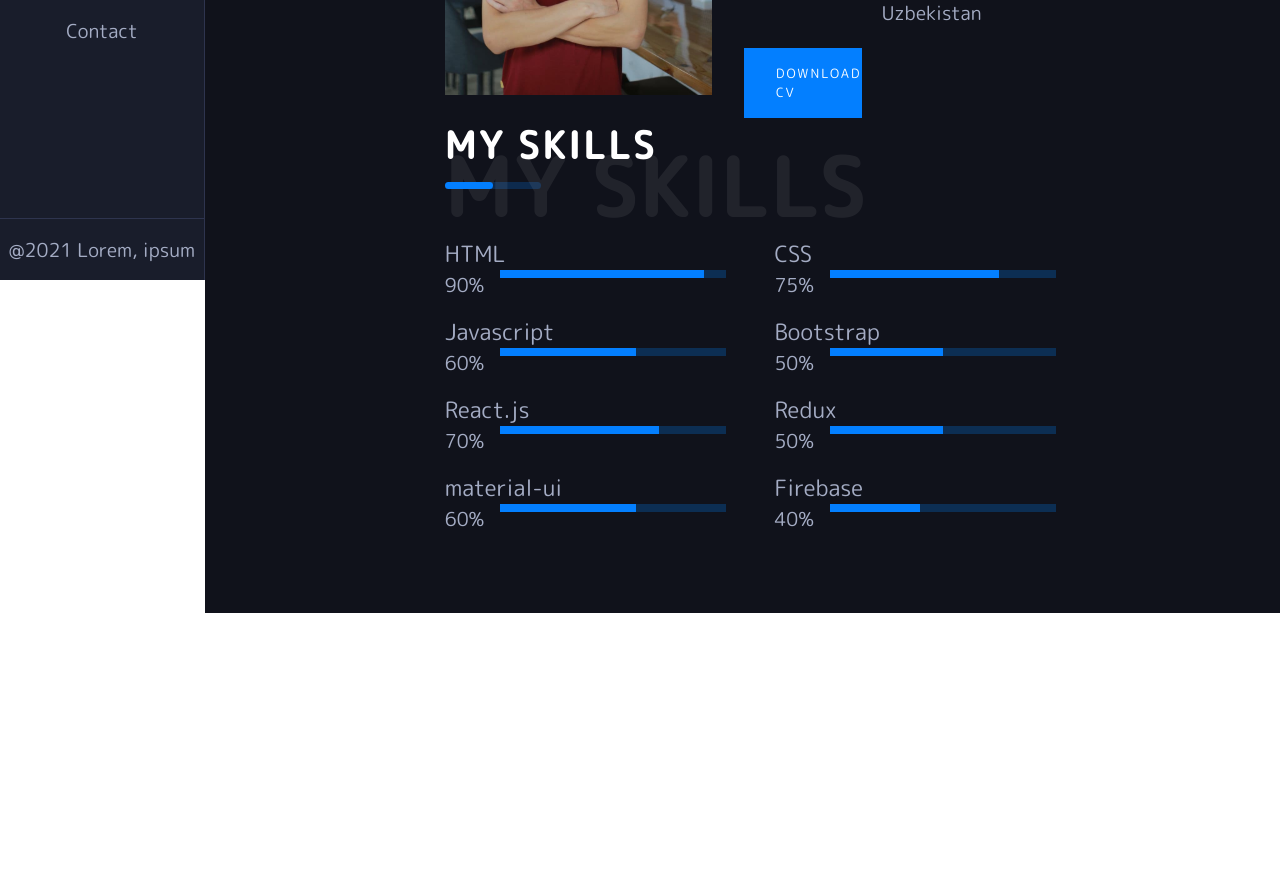
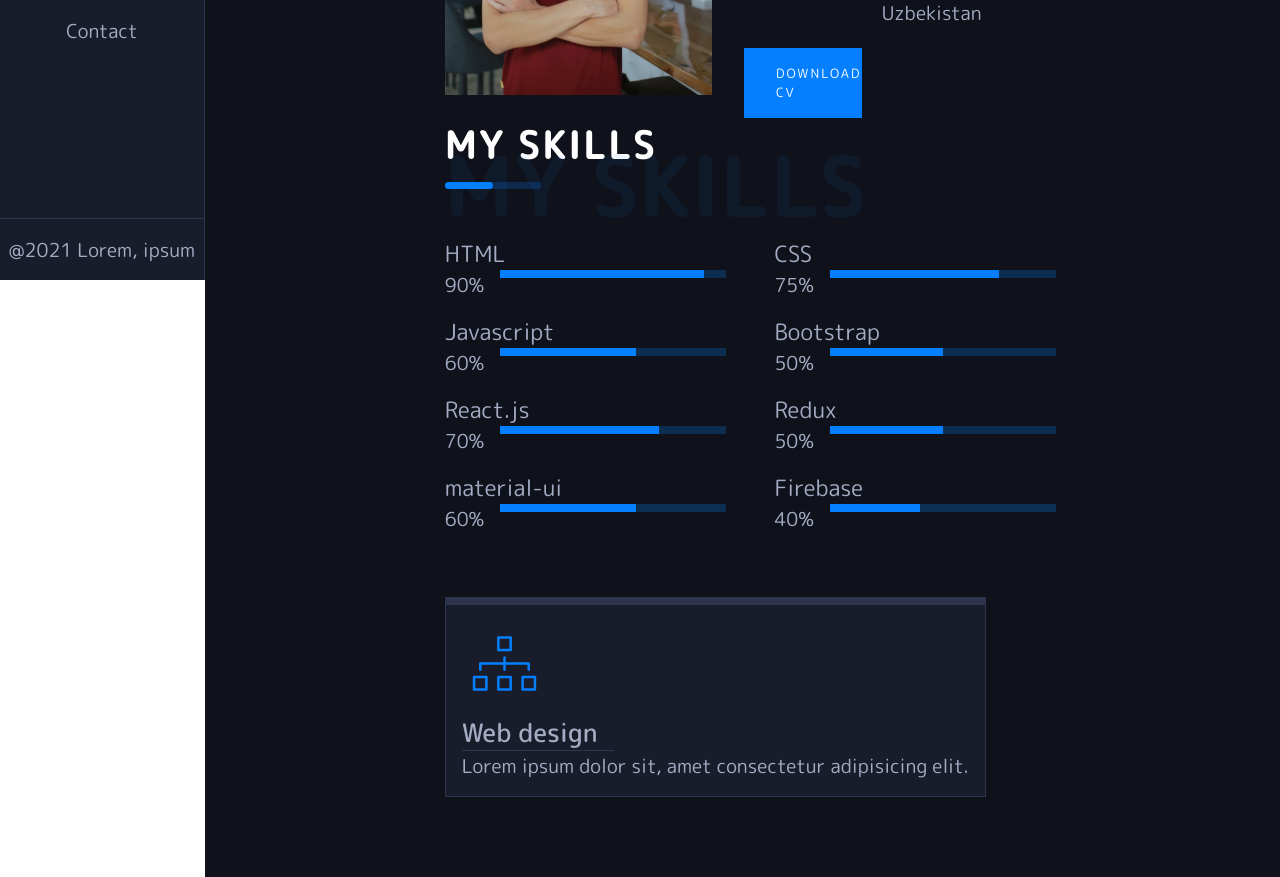
Before and after one commit to Asadbek-Dev/portfolio__website, a React (Create React App) app: page /about in a window 1280 px wide. Shown: the part 520-1397 px from the top of the page. Before the commit the page ends 1133 px from the top, so only its background shows below. Built offline with nearby package versions, Linux system fonts and the light colour scheme.

Commit message:
added service section

```diff
--- a/src/App.scss
+++ b/src/App.scss
@@ -3,15 +3,21 @@
 @import "./styles/home";
 @import "./styles/about";
 @import "./styles/skill";
+@import "./styles/services";
 
 * {
   padding: 0;
   margin: 0;
   box-sizing: border-box;
 }
-
+body::-webkit-scrollbar{
+  display: none;
+}
 body {
   color: #a4acc4;
   font-family: "M PLUS Rounded 1c", sans-serif;
   font-size: 1.2rem;
 }
+span{
+  color:#037FFF
+}
--- a/src/components/About.js
+++ b/src/components/About.js
@@ -1,6 +1,8 @@
 import React from "react";
 import image from "../img/photo_2020-11-30_13-50-05.jpg";
+import ServicesSection from "./ServicesSection";
 import Skill from "./Skill";
+import design from '../img/design.svg'
 
 const About = () => {
   return (
@@ -56,6 +58,9 @@
       <Skill progress={'60%'} skill={'material-ui'} width={'60%'} />
       <Skill progress={'40%'} skill={'Firebase'} width={'40%'} />
       </div>
+      <div className="services-container">
+          <ServicesSection image={design} text={'Lorem ipsum dolor sit, amet consectetur adipisicing elit.'} title={'Web design'} />
+      </div>
     </div>
   );
 };
--- /dev/null
+++ b/src/components/ServicesSection.js
@@ -0,0 +1,19 @@
+import React from "react";
+
+const ServicesSection = ({ image,title,text }) => {
+    return (
+        <div className="ServicesSection">
+            <div className="service">
+                <div className="service-content">
+                    <img src={image} alt="" />
+                    <h5 className="s-title">{title}</h5>
+                    <p className="s-text">
+                        {text}
+                    </p>
+                </div>
+            </div>
+        </div>
+    );
+};
+
+export default ServicesSection;
--- /dev/null
+++ b/src/styles/_services.scss
@@ -0,0 +1,37 @@
+.ServicesSection{
+    .service{
+        width: 100%;
+        background-color: #191D2B;
+        border-left: 1px solid #2e344e;
+        border-right: 1px solid #2e344e;
+        border-bottom: 1px solid #2e344e;
+        border-top: 8px solid #2e344e;
+        transition: all .4s ease-in-out;
+        &:hover{
+            border-top: 8px solid #037FFF;
+        }
+        .service-content{
+            padding: 1rem;
+            .s-title{
+                font-size: 1.6rem;
+                font-weight: 500;
+                position: relative;
+                padding-bottom: 1rem 0;
+                &::after{
+                    content:"";
+                    position: absolute;
+                    bottom: 0;
+                    left: 0;
+                    width: 30%;
+                    height: 1px;
+                    background-color: #2e344e;
+                }
+            }
+        }
+    }
+}
+.services-container{
+    display: flex;
+    justify-content: space-between;
+    margin-top: 4rem;
+}
```
Also changed, not shown: src/img/design.svg (added).
